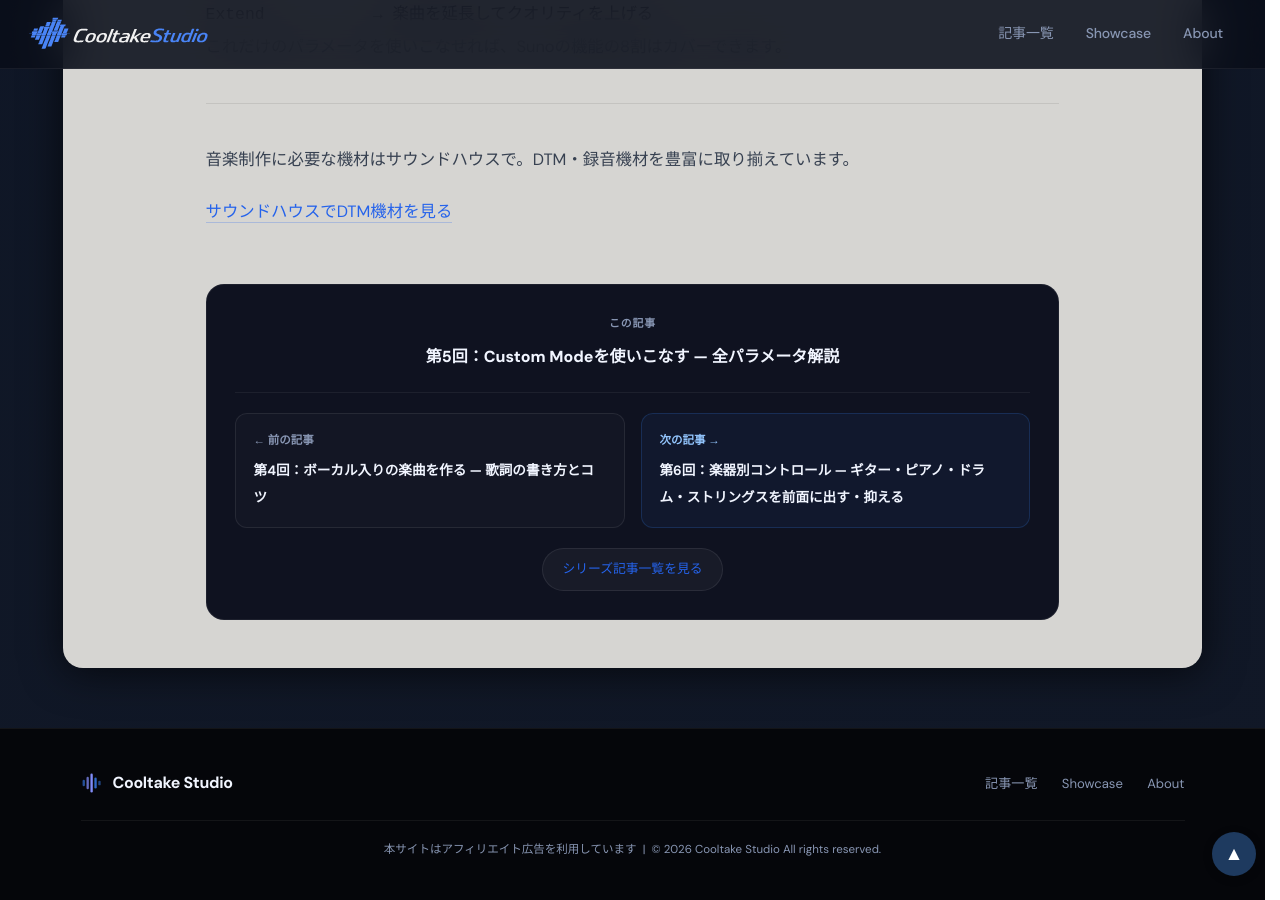
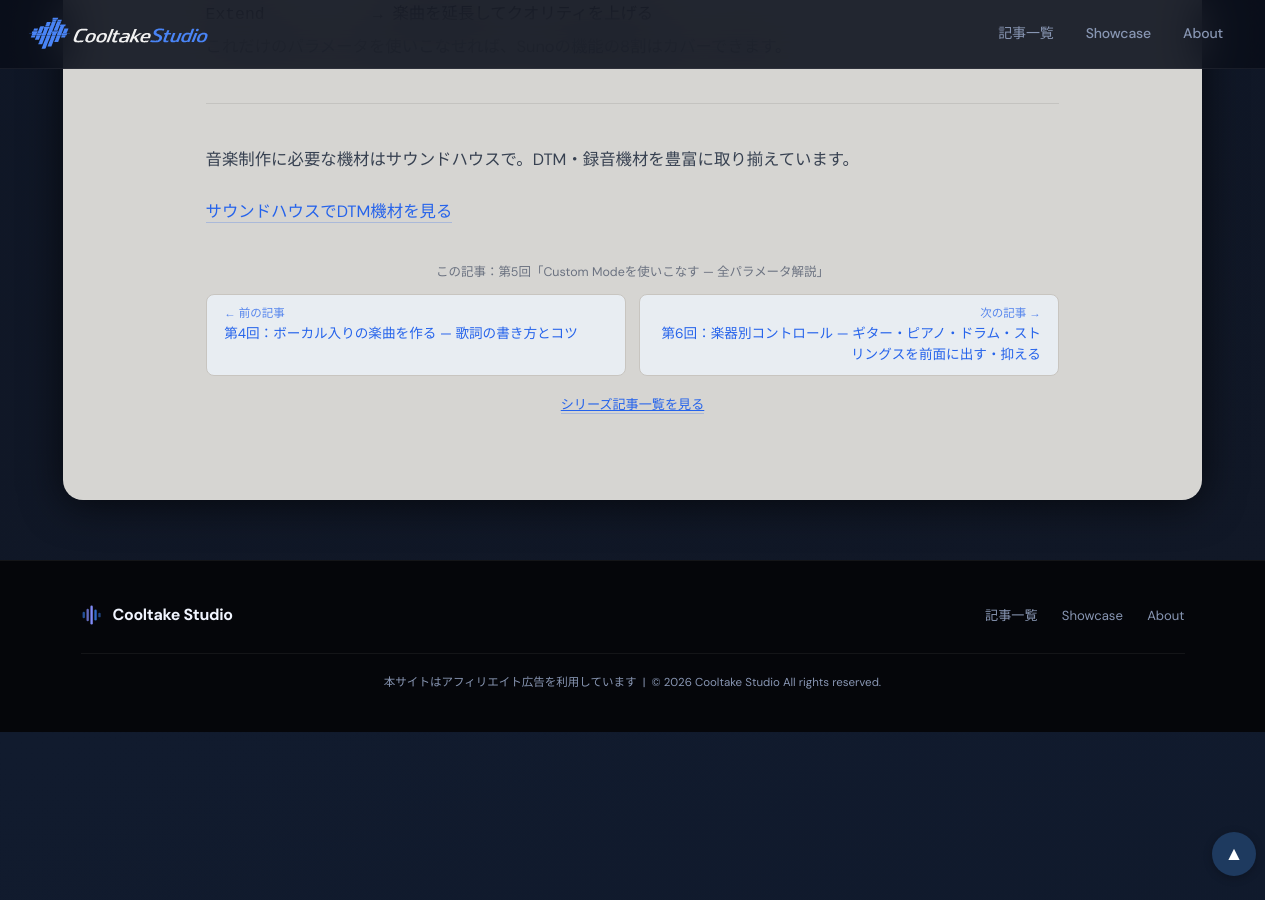
Before and after one commit to cooltake/cooltake-staging, a Jekyll site: the page built from _posts/2026-06-23-suno-guide-05.md, in a window 1280 px wide and 900 px high, scrolled down 4920 px. Built offline with Jekyll 4.4.1, drawn with Linux system fonts in a browser that asks for light colours; some web fonts are replaced; some of the changed lines change nothing that is shown.

Commit message:
style: Sunoガイド前後ナビを日本音楽史シリーズと同系統の配色に統一

```diff
--- a/_posts/2026-06-23-suno-guide-05.md
+++ b/_posts/2026-06-23-suno-guide-05.md
@@ -173,22 +173,17 @@
 <a href="https://h.accesstrade.net/sp/cc?rk=01001xqc00os63&url=https%3A%2F%2Fwww.soundhouse.co.jp%2Fsearch%2Findex%2F%3Fcategory%3D%26search_all%3DDTM" rel="nofollow" referrerpolicy="no-referrer-when-downgrade">サウンドハウスでDTM機材を見る</a>
 </div>
 
-<div style="margin:56px 0 0;padding:28px;background:#0f1220;border:1px solid rgba(255,255,255,0.06);border-radius:18px;">
-  <div style="text-align:center;padding-bottom:20px;margin-bottom:20px;border-bottom:1px solid rgba(255,255,255,0.06);">
-    <span style="display:block;font-size:.68rem;font-weight:700;letter-spacing:.08em;text-transform:uppercase;color:#8896b3;margin-bottom:6px;">この記事</span>
-    <span style="display:block;font-size:1rem;font-weight:800;color:#f1f5ff;">第5回：Custom Modeを使いこなす — 全パラメータ解説</span>
-  </div>
-  <div style="display:grid;grid-template-columns:1fr 1fr;gap:16px;">
-    <a href="/production/suno-guide-04/" style="display:block;padding:16px 18px;border-radius:12px;border:1px solid rgba(255,255,255,0.08);background:rgba(255,255,255,0.02);text-decoration:none;">
-      <span style="display:block;font-size:.72rem;font-weight:700;color:#8896b3;margin-bottom:6px;">&#8592; 前の記事</span>
-      <span style="display:block;font-size:.85rem;color:#f1f5ff;font-weight:600;">第4回：ボーカル入りの楽曲を作る — 歌詞の書き方とコツ</span>
+<div style="margin:2rem 0;">
+  <p style="text-align:center;font-size:.78rem;color:#6b7280;margin-bottom:.6rem;">この記事：第5回「Custom Modeを使いこなす — 全パラメータ解説」</p>
+  <div style="display:flex;flex-wrap:wrap;gap:.8rem;">
+    <a href="/production/suno-guide-04/" style="flex:1;min-width:200px;display:block;padding:.6rem 1.1rem;background:#e8edf2;border:1px solid #c8c5c0;border-radius:8px;color:#1e3a5f;text-decoration:none;font-size:.85rem;line-height:1.5;">
+      <span style="display:block;font-size:.72rem;opacity:.75;margin-bottom:2px;">← 前の記事</span>
+      <span>第4回：ボーカル入りの楽曲を作る — 歌詞の書き方とコツ</span>
     </a>
-    <a href="/production/suno-guide-06/" style="display:block;padding:16px 18px;border-radius:12px;border:1px solid rgba(59,130,246,.2);background:rgba(59,130,246,.06);text-decoration:none;">
-      <span style="display:block;font-size:.72rem;font-weight:700;color:#93c5fd;margin-bottom:6px;">次の記事 &#8594;</span>
-      <span style="display:block;font-size:.85rem;color:#f1f5ff;font-weight:600;">第6回：楽器別コントロール — ギター・ピアノ・ドラム・ストリングスを前面に出す・抑える</span>
+    <a href="/production/suno-guide-06/" style="flex:1;min-width:200px;text-align:right;display:block;padding:.6rem 1.1rem;background:#e8edf2;border:1px solid #c8c5c0;border-radius:8px;color:#1e3a5f;text-decoration:none;font-size:.85rem;line-height:1.5;">
+      <span style="display:block;font-size:.72rem;opacity:.75;margin-bottom:2px;">次の記事 →</span>
+      <span>第6回：楽器別コントロール — ギター・ピアノ・ドラム・ストリングスを前面に出す・抑える</span>
     </a>
   </div>
-  <div style="text-align:center;margin-top:20px;">
-    <a href="/series-list.html?series=suno-guide" style="display:inline-block;padding:.5rem 1.2rem;background:rgba(255,255,255,0.04);border:1px solid rgba(255,255,255,0.08);border-radius:9999px;color:#8896b3;text-decoration:none;font-size:.8rem;">シリーズ記事一覧を見る</a>
-  </div>
+  <p style="text-align:center;margin-top:.8rem;"><a href="/series-list.html?series=suno-guide" style="color:#1e3a5f;font-size:.82rem;text-decoration:underline;">シリーズ記事一覧を見る</a></p>
 </div>
```
